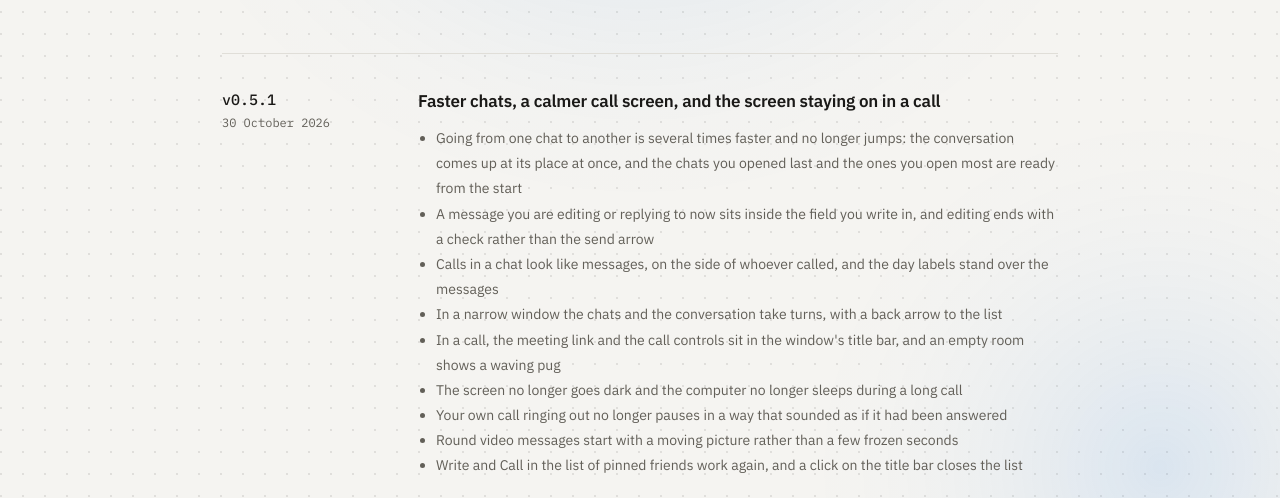
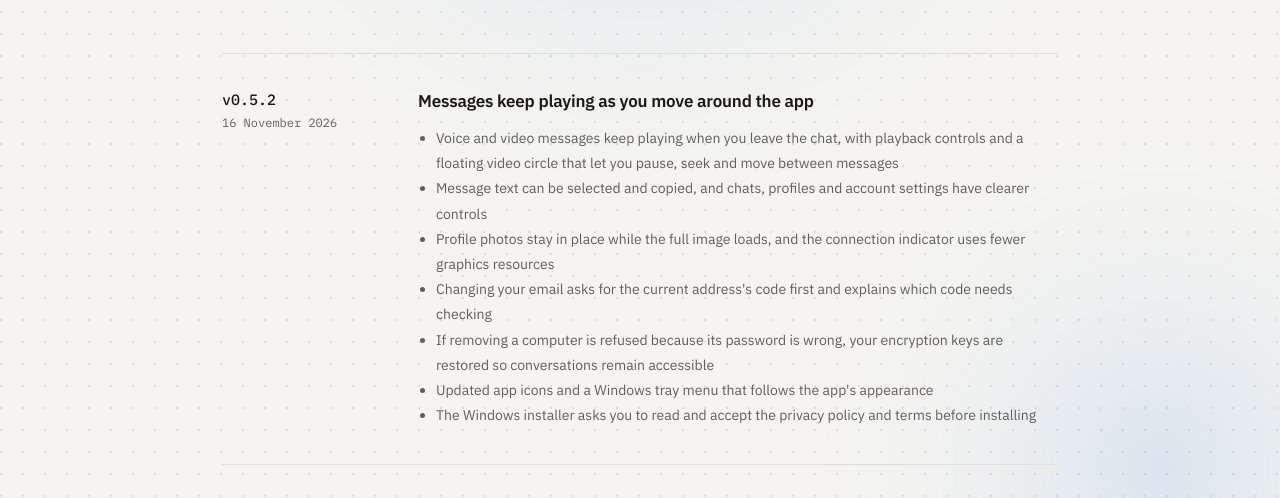
Before and after one commit to frontmany/CalliforniaWebsite, a plain HTML site: page changelog.html in a window 1280 px wide. Shown: the part 253-751 px from the top of the page. Drawn offline with Linux system fonts and the light colour scheme.

Commit message:
Document desktop client 0.5.2

```diff
--- a/assets/i18n.js
+++ b/assets/i18n.js
@@ -235,6 +235,15 @@
     // Выпуски 0.2.2 и дальше. Содержание собрано по тегам и коммитам
     // CalliforniaDesktop и отфильтровано до того, что видит пользователь: работа по
     // сборке, тестам и CI в историю версий не идёт.
+    "cl.052.date": "16 ноября 2026",
+    "cl.052.title": "Сообщения продолжают играть, пока вы ходите по приложению",
+    "cl.052.li1": "Голосовые и видеосообщения продолжают играть после выхода из чата. Панель плеера и плавающий видеокружок позволяют поставить запись на паузу, перемотать её и перейти к соседнему сообщению",
+    "cl.052.li2": "Текст сообщений можно выделять и копировать, а в чатах, профилях и настройках аккаунта стало проще находить нужные действия",
+    "cl.052.li3": "Фотографии профиля остаются на месте, пока загружается полное изображение, а индикатор соединения расходует меньше графических ресурсов",
+    "cl.052.li4": "При смене почты сначала вводится код с текущего адреса, а подсказки объясняют, какой из кодов нужно проверить",
+    "cl.052.li5": "Если удаление компьютера отклонено из-за неверного пароля, ключи шифрования восстанавливаются и переписки остаются доступны",
+    "cl.052.li6": "Обновлены значки приложения и меню в трее Windows, которое следует оформлению приложения",
+    "cl.052.li7": "Установщик Windows предлагает прочитать и принять политику конфиденциальности и условия использования до установки",
     "cl.051.date": "30 октября 2026",
     "cl.051.title": "Быстрые чаты, спокойный экран звонка и экран, который не гаснет в звонке",
     "cl.051.li1":
--- a/changelog.html
+++ b/changelog.html
@@ -74,6 +74,25 @@
     <div class="page container container--narrow">
       <h1 class="page-title" data-i18n="changelog.title">Changelog</h1>
       <p class="page-sub" data-i18n="changelog.sub">The releases worth reading about, newest first. The app applies updates on its own, and this page is here so you can see what changed and when.</p>
+
+      <article class="release">
+        <div class="release-meta">
+          <p class="release-version">v0.5.2</p>
+          <p class="release-date" data-i18n="cl.052.date">16 November 2026</p>
+        </div>
+        <div class="release-body">
+          <h3 data-i18n="cl.052.title">Messages keep playing as you move around the app</h3>
+          <ul>
+            <li data-i18n="cl.052.li1">Voice and video messages keep playing when you leave the chat, with playback controls and a floating video circle that let you pause, seek and move between messages</li>
+            <li data-i18n="cl.052.li2">Message text can be selected and copied, and chats, profiles and account settings have clearer controls</li>
+            <li data-i18n="cl.052.li3">Profile photos stay in place while the full image loads, and the connection indicator uses fewer graphics resources</li>
+            <li data-i18n="cl.052.li4">Changing your email asks for the current address's code first and explains which code needs checking</li>
+            <li data-i18n="cl.052.li5">If removing a computer is refused because its password is wrong, your encryption keys are restored so conversations remain accessible</li>
+            <li data-i18n="cl.052.li6">Updated app icons and a Windows tray menu that follows the app's appearance</li>
+            <li data-i18n="cl.052.li7">The Windows installer asks you to read and accept the privacy policy and terms before installing</li>
+          </ul>
+        </div>
+      </article>
 
       <article class="release">
         <div class="release-meta">
```
